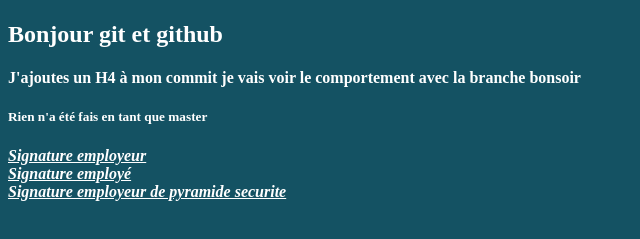
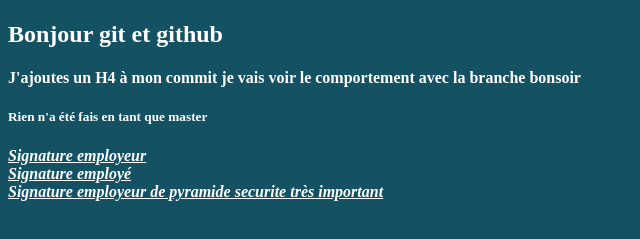
Before and after one commit to weladjilarsen/hello, a plain HTML site: page index.html in a window 1280 px wide. Shown: the part 59-298 px from the top of the page, without its empty margins (0-640 px from the left). Drawn offline with Linux system fonts and the light colour scheme.

Commit message:
Changement de signature

```diff
--- a/index.html
+++ b/index.html
@@ -24,7 +24,7 @@
 	</div>
 	<div class="col-sm-12 text-right">
 		<address>
-			<strong><u>Signature employeur de pyramide securite</u></strong>
+			<strong><u>Signature employeur de pyramide securite très important </u></strong>
 		</address>
 	</div>
 </body>
```
